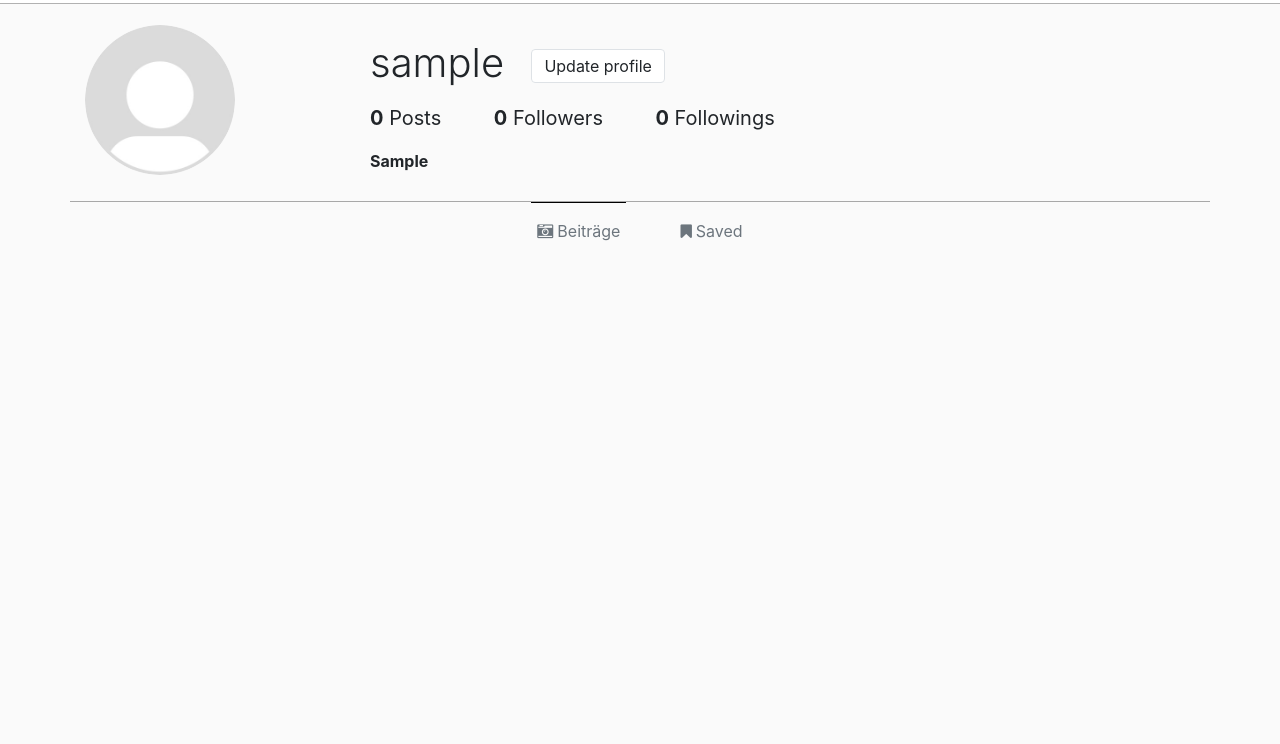
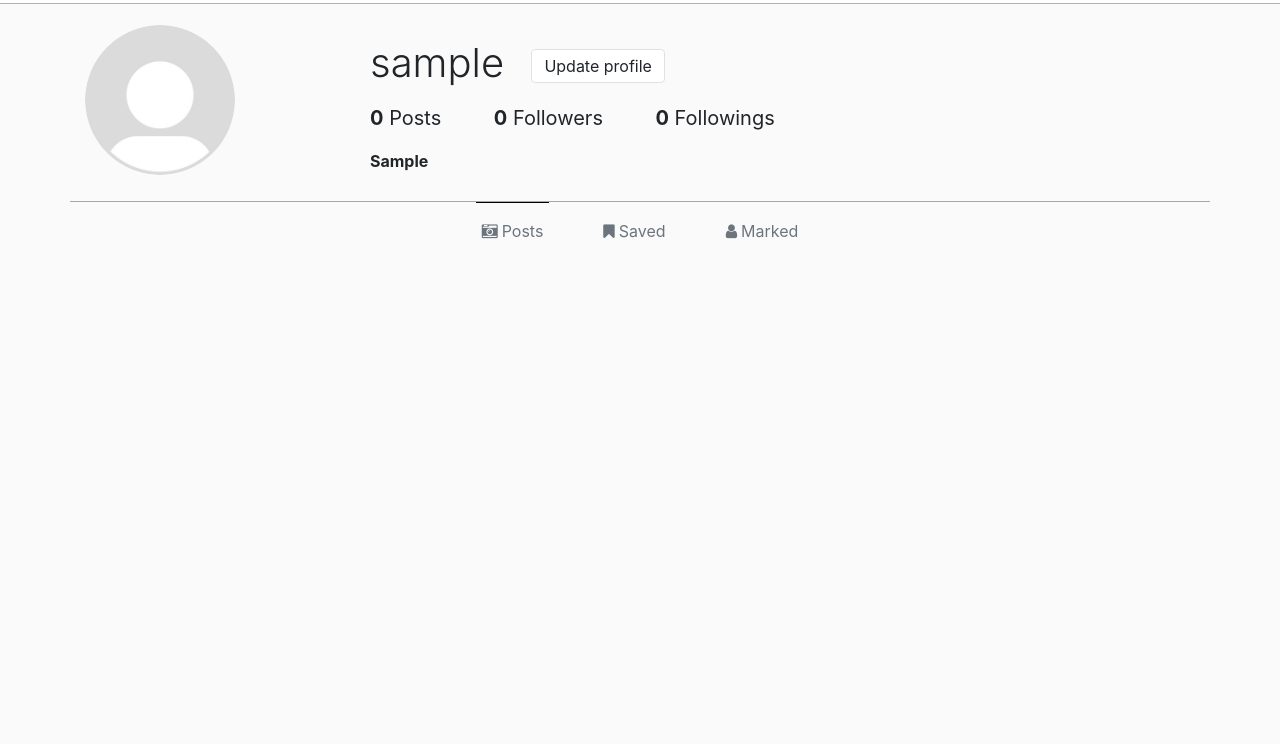
Before and after one commit to ctrebo/DjangoInstagramClone, a Django app: page /insta/user/profilpage/ in a window 1280 px wide. Shown: the part 56-800 px from the top of the page. Run offline with Django 3.2, Linux system fonts and the light colour scheme; the visitor is signed in with stand-in values (Sample User, id 1); data comes from the database, SQL or seed files in the repository; data that the repository does not hold is empty; some libraries are stand-ins or nearby versions.

Commit message:
see post in which user in being added on profilpage

```diff
--- a/insta/static/css/styles.css
+++ b/insta/static/css/styles.css
@@ -92,6 +92,12 @@ p {
 
 .fontawesome-border {
     text-shadow: -1px 0 #000, 0 1px #000, 1px 0 #000, 0 -1px #000;
+}
+.fontawesome-border-gray {
+    text-shadow: -1px 0 #909090, 0 1px #909090, 1px 0 #909090, 0 -1px #909090;
+}
+.fontawesome-border-blue {
+    text-shadow: -1px 0 #0275F4, 0 1px #0275F4, 1px 0 #0275F4, 0 -1px #0275F4 !important;
 }
 
 
--- a/insta/static/js/javascript.js
+++ b/insta/static/js/javascript.js
@@ -77,16 +77,45 @@ function copyToClipboard(mydata) {
 function seePosts() {
     $("#seePosts").removeClass("d-none");
     $("#seeSavedPosts").addClass("d-none");
+    $("#seeMarkedPosts").addClass("d-none");
+
     $("#buttonSeePosts").addClass("border-saved-or-posts");
     $("#buttonSeeSavedPosts").removeClass("border-saved-or-posts");
+    $("#buttonSeeMarkedPosts").removeClass("border-saved-or-posts");
+
+    $("#buttonMobilePosts").addClass("fontawesome-border-blue");
+    $("#buttonMobileSavedPosts").removeClass("fontawesome-border-blue");
+    $("#buttonMobileMarkedPosts").removeClass("fontawesome-border-blue");
 
 }
 
 function seeSavedPosts() {
     $("#seeSavedPosts").removeClass("d-none");
     $("#seePosts").addClass("d-none");
+    $("#seeMarkedPosts").addClass("d-none");
+
     $("#buttonSeeSavedPosts").addClass("border-saved-or-posts");
     $("#buttonSeePosts").removeClass("border-saved-or-posts");
+    $("#buttonSeeMarkedPosts").removeClass("border-saved-or-posts");
+
+    $("#buttonMobileSavedPosts").addClass("fontawesome-border-blue");
+    $("#buttonMobilePosts").removeClass("fontawesome-border-blue");
+    $("#buttonMobileMarkedPosts").removeClass("fontawesome-border-blue");
+
+}
+
+function seeMarkedPosts() {
+    $("#seeMarkedPosts").removeClass("d-none");
+    $("#seePosts").addClass("d-none");
+    $("#seeSavedPosts").addClass("d-none");
+
+    $("#buttonSeeMarkedPosts").addClass("border-saved-or-posts");
+    $("#buttonSeePosts").removeClass("border-saved-or-posts");
+    $("#buttonSeeSavedPosts").removeClass("border-saved-or-posts");
+
+    $("#buttonMobileMarkedPosts").addClass("fontawesome-border-blue");
+    $("#buttonMobileSavedPosts").removeClass("fontawesome-border-blue");
+    $("#buttonMobilePosts").removeClass("fontawesome-border-blue");
 }
 
 function goToSavedPosts() {
--- a/insta/templates/insta/post_list.html
+++ b/insta/templates/insta/post_list.html
@@ -91,7 +91,7 @@
                         <a class="px-2" href="{% url 'create-comment' post.pk %}"><i class="fa fa-15 fa-comment fontawesome-border text-white"></i></a>
                         <form class='float-right' action="{% url 'save-post' post.pk %}" method="POST">
                             {% csrf_token %}
-                            <button type="submit" name="redirect_path" value="{% url 'index' %}" class="btn bg-white" ><i class="fa fa-15 fa-bookmark{% if post in user.saved_posts.all %} text-dark{% else %} text-white fontawesome-border{% endif %}"></i></button>
+                            <button type="submit" name="redirect_path" value="{% url 'index' %}" class="btn bg-white"><i class="fa fa-15 fa-bookmark{% if post in user.saved_posts.all %} text-dark{% else %} text-white fontawesome-border{% endif %}"></i></button>
                         </form>
                     </article>
                 </section>
--- a/insta/templates/insta/profil_page_by_user.html
+++ b/insta/templates/insta/profil_page_by_user.html
@@ -69,12 +69,12 @@
                                                 <form action="{% url 'follow-user' user_in_list.pk %}" method="POST"
                                                     class="d-inline ml-md-2">
                                                     {% csrf_token %}
-						    {% if user_in_list in user.followed.all %}
+                                                    {% if user_in_list in user.followed.all %}
                                                     <button type="submit" name="redirect_path" value="{% url 'profpage-user' %}" class="btn border bg-white text-dark">Following</button>
-						    {% else %}
+                                                    {% else %}
                                                     <button type="submit" name="redirect_path" value="{% url 'profpage-user' %}" class="btn border bg-primary text-white">Follow</button>
-						    {% endif %}
-						</form>
+                                                    {% endif %}
+                                                </form>
                                             </article>
                                         </div>
                                     </section>
@@ -126,7 +126,7 @@
                                                     class="d-inline ml-md-2">
                                                     {% csrf_token %}
                                                     <button type="submit" name="redirect_path" value="{% url 'profpage-user' %}" class="btn border btn-white bg-white" id=""> {% if  user_in_list in user.followed.all %} Following{% else %}Follow{% endif %}</button>
-						</form>
+                                                </form>
                                             </article>
                                         </div>
                                     </section>
@@ -270,14 +270,17 @@
 </div>
 <div class="d-none d-md-block">
     <div class="row mt-0 mt-md-4 mb-5 border-top-gray">
-        <button class="border-0 bg-color-page ml-auto py-3 text-decoration-none text-muted mr-5 border-saved-or-posts"id="buttonSeePosts"  onclick="seePosts()"><i class="fa fa-camera-retro mr-1"></i>Beiträge</button>
-        <button class="border-0 bg-color-page mr-auto py-3 text-decoration-none text-muted" id="buttonSeeSavedPosts" onclick="seeSavedPosts()"><i class="fa fa-bookmark mr-1"></i>Saved</button>
+        <button class="border-0 bg-color-page ml-auto py-3 text-decoration-none text-muted mr-5 border-saved-or-posts"id="buttonSeePosts" onclick="seePosts()"><i class="fa fa-camera-retro mr-1"></i>Posts</button>
+        <button class="border-0 bg-color-page mr-5 py-3 text-decoration-none text-muted" id="buttonSeeSavedPosts" onclick="seeSavedPosts()"><i class="fa fa-bookmark mr-1"></i>Saved</button>
+        <button class="border-0 bg-color-page mr-auto py-3 text-decoration-none text-muted" id="buttonSeeMarkedPosts" onclick="seeMarkedPosts()"><i class="fa fa-user mr-1"></i>Marked</button>
+
     </div>
 </div>
 
 <div class="row d-md-none border-bottom-gray mb-3">
-    <button class="border-0 bg-color-page text-decoration-none text-dark ml-auto mr-5 py-2" onclick="seePosts()"><i class="fa fa-camera-retro fa-2x"></i></button>
-    <button class="border-0 bg-color-page text-decoration-none text-dark mr-auto py-2" onclick="seeSavedPosts()"><i class="fa fa-bookmark fa-2x"></i></button>
+    <button class="border-0 bg-color-page text-decoration-none ml-auto mr-5 py-2 text-white fontawesome-border-gray fontawesome-border-blue" id="buttonMobilePosts" onclick="seePosts()"><i class="fa fa-camera-retro fa-2x"></i></button>
+    <button class="border-0 bg-color-page text-decoration-none mr-5 py-2 text-white fontawesome-border-gray" id="buttonMobileSavedPosts" onclick="seeSavedPosts()"><i class="fa fa-bookmark fa-2x"></i></button>
+    <button class="border-0 bg-color-page text-decoration-none mr-auto py-2 text-white fontawesome-border-gray" id="buttonMobileMarkedPosts" onclick="seeMarkedPosts()"><i class="fa fa-user fa-2x"></i></button>
 </div>
 
 
@@ -313,4 +316,21 @@
     {% endfor %}
 </div>
 
+<div class="row d-none" id="seeMarkedPosts">
+    {% for post in user_is_marked_list %}
+    <div class="col-4 p-15px mb-for-user-detail position-relative">
+        <div class="img-user-detail">
+            <img src="{{post.picture.url}}" alt="">
+            <div onclick="location.href='{% url 'create-comment' post.pk %}';" class="hover h-100 w-100 mx-auto">
+                <p class="px-3 center-comment-symbol d-none d-md-block" href="{% url 'create-comment' post.pk %}"><i
+                        class="fa fa-15 fa-comment"></i> {{post.postcomment_set.count}}</p>
+                <p class="px-3 center-heart-symbol" href="{% url 'create-comment' post.pk %}"><i
+                        class="fa fa-15 fa-heart"></i> {{post.number_of_likes}}</p>
+            </div>
+        </div>
+    </div>
+    {% endfor %}
+</div>
+
+
 {% endblock %}
--- a/insta/views.py
+++ b/insta/views.py
@@ -220,12 +220,14 @@ class ProfilPageListView(LoginRequiredMixin, generic.ListView):
 
     def get_context_data(self, **kwargs):
 
+        user_is_marked_list = Post.objects.filter(tagged_people__id=self.request.user.id)
         user_follows_list = self.request.user.followed.all()
         # follows_user_list = self.request.user._set.all()
 
+
         context = super(ProfilPageListView, self).get_context_data(**kwargs)
         context["user_follows_list"] = user_follows_list
-
+        context["user_is_marked_list"] = user_is_marked_list
         return context
 
 class PostCreateView(LoginRequiredMixin, CreateView):
```
